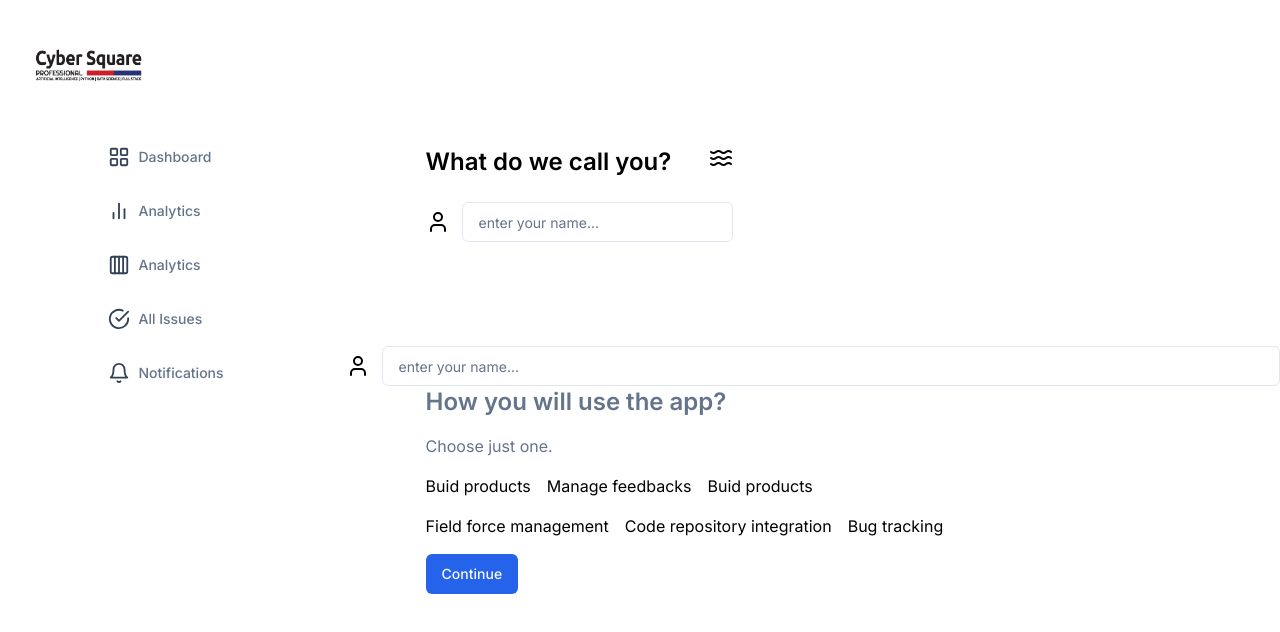
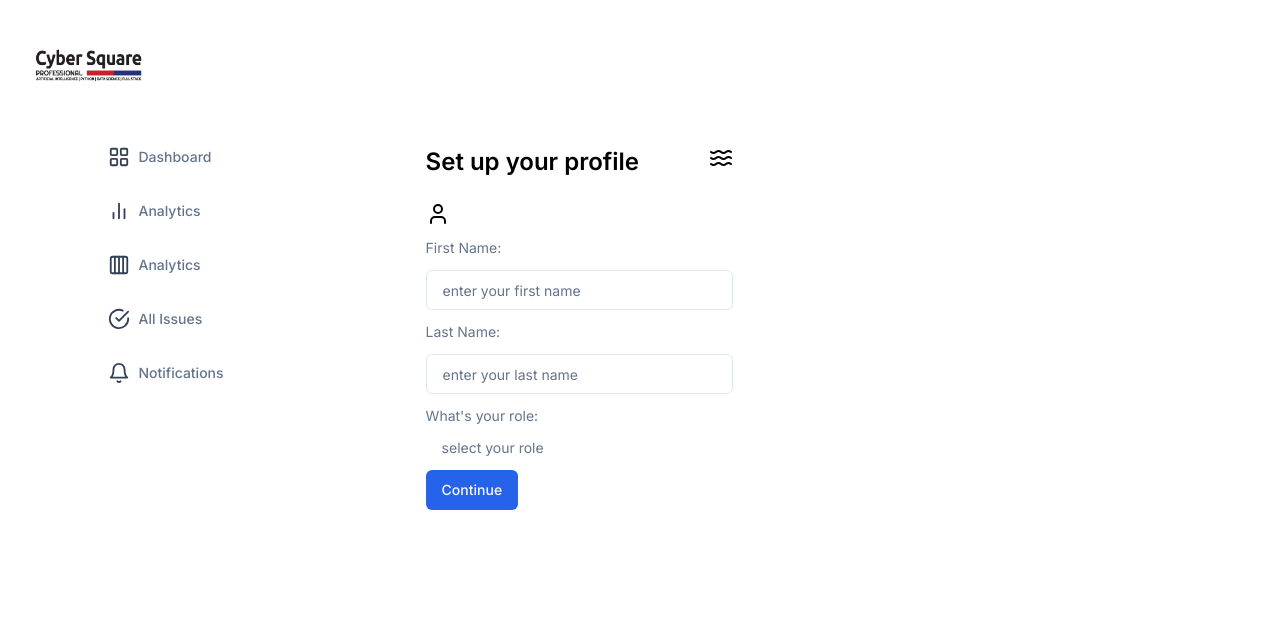
Before and after one commit to SreethuViswan/cs-pro-plane-ui-work, a Next.js app: page /onboarding/profile in a window 1280 px wide. Shown: the top 632 px of the page. Built offline with nearby package versions, Linux system fonts and the light colour scheme.

Commit message:
First commit

```diff
--- a/src/app/onboarding/(index)/page.tsx
+++ b/src/app/onboarding/(index)/page.tsx
@@ -10,7 +10,9 @@ const OnBoardingIndex = () => {
     "just myself",
     "1-20",
     "21-50",
-    "51-100"
+    "51-200",
+    "201-500",
+    "500+"
   ]
   return (
     <div className="flex h-[70vh] mt-4 ml-20">
@@ -57,6 +59,8 @@ const OnBoardingIndex = () => {
         <Button className="w-full mb-3">Make it live</Button>
       </div>
     </div>
+
+
   );
 };
 
--- a/src/app/onboarding/profile/page.tsx
+++ b/src/app/onboarding/profile/page.tsx
@@ -2,49 +2,73 @@ import React from "react";
 import { Input } from "@/components/ui/input";
 import { Button, buttonVariants } from "@/components/ui/button";
 import { User, WavesIcon } from "lucide-react";
+import CustomDropdown from "../_components/custom-dropdown";
 
-const OnBoardingUserName = () => {
+
+const OnBoardingProfile = () => {
+
+    const dropDownItems:any = [
+      "Product/Project Manager",
+      "Development/Engineering",
+      "Founder/Executive",
+      "Freelancer/Consultant",
+      "Marketting /Growth",
+      "Sales/Business Development"
+
+    ]
   return (
     <>
 
       <div className="h-[25vh] mt-4  px-20  w-[50%] ">
         <div className="flex justify-between mb-6">
-          <h2 className="text-2xl font-semibold">What do we call you?</h2>
+          <h2 className="text-2xl font-semibold">Set up your profile</h2>
           <p>
             <WavesIcon />
           </p>
         </div>
 
-        <div className="flex gap-3 items-center">
+        {/* <div className="flex gap-3 items-center"> */}
           <div>
             <User />
           </div>
+          <p className="mt-3 flex justify-start my-3 text-sm max-w-prose text-muted-foreground">
+          First Name:
+        </p>
           <div className="w-full">
             <Input
               type="text"
-              placeholder="enter your name..."
+              placeholder="enter your first name"
               className="px-4 text-gray-500 w-[100%]"
               readOnly
             />
           </div>
 
-        </div>
-      </div>
-      <div className="flex gap-3 items-center">
-      <div>
-            <User />
-          </div>
+        {/* </div> */}
+
+      <p className="mt-3 flex justify-start my-3 text-sm max-w-prose text-muted-foreground">
+          Last Name:
+        </p>
           <div className="w-full">
             <Input
               type="text"
-              placeholder="enter your name..."
+              placeholder="enter your last name"
               className="px-4 text-gray-500 w-[100%]"
               readOnly
             />
           </div>
+          <p className="mt-3 flex justify-start my-3 text-sm max-w-prose text-muted-foreground">
+          What's your role:
+        </p>
+        <div className="mt-3 flex justify-start my-3 text-sm max-w-prose text-muted-foreground">
+        <CustomDropdown dropDownTitle="select your role" dropDownItems={dropDownItems}/>
+
+
       </div>
+      <Button className="w-hlaf mb-3">Continue</Button>
 
-      <div className="">
+          </div>
+
+      {/* <div className="">
         <h3 className="text-2xl font-semibold text-muted-foreground mb-4 px-20">
           How you will use the app?
         </h3>
@@ -64,10 +88,10 @@ const OnBoardingUserName = () => {
       </div>
       <div className="px-20"  >
             <Button >Continue</Button>
-      </div>
+      </div> */}
 
     </>
   );
 };
 
-export default OnBoardingUserName;
+export default OnBoardingProfile;
```
